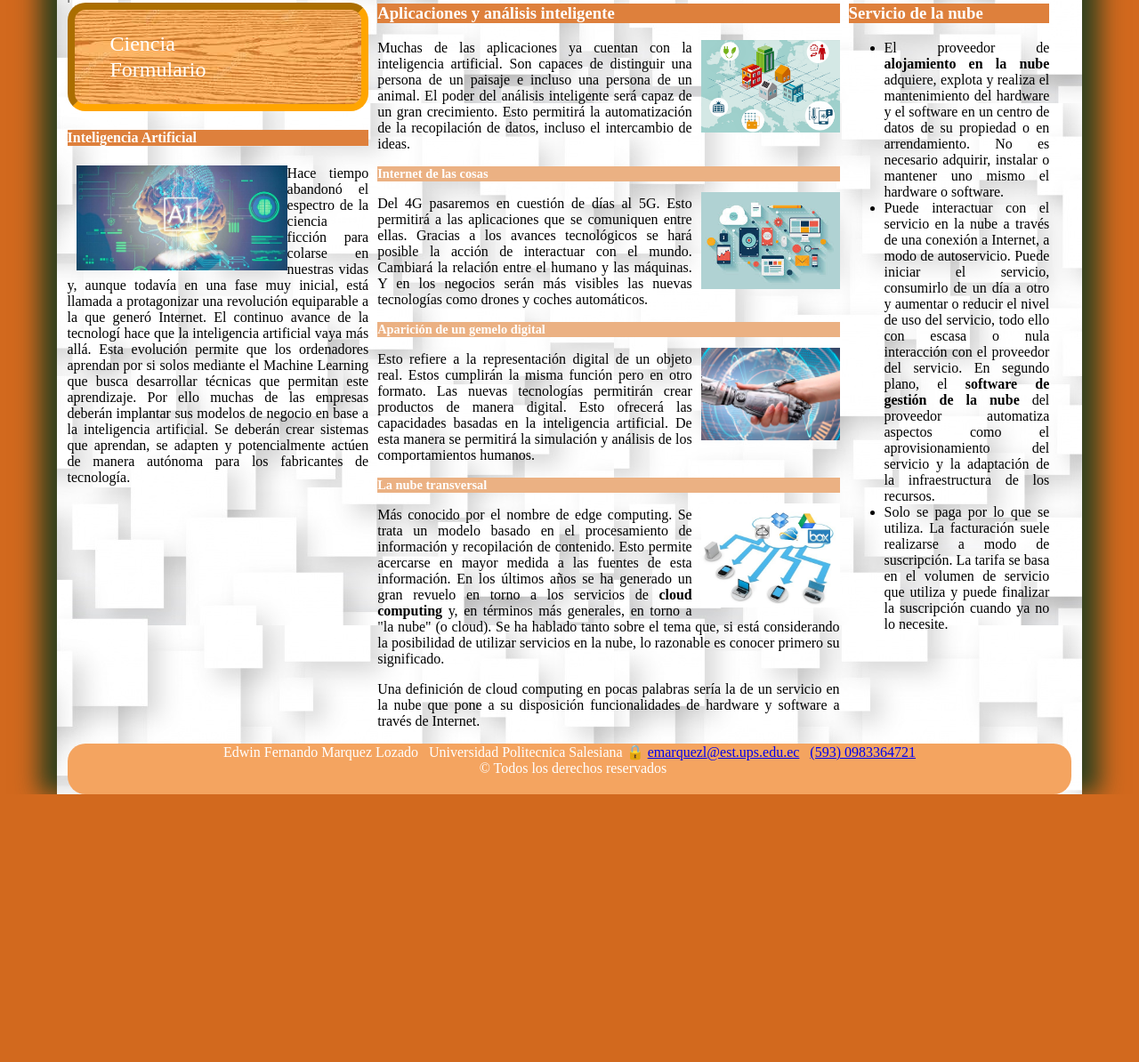
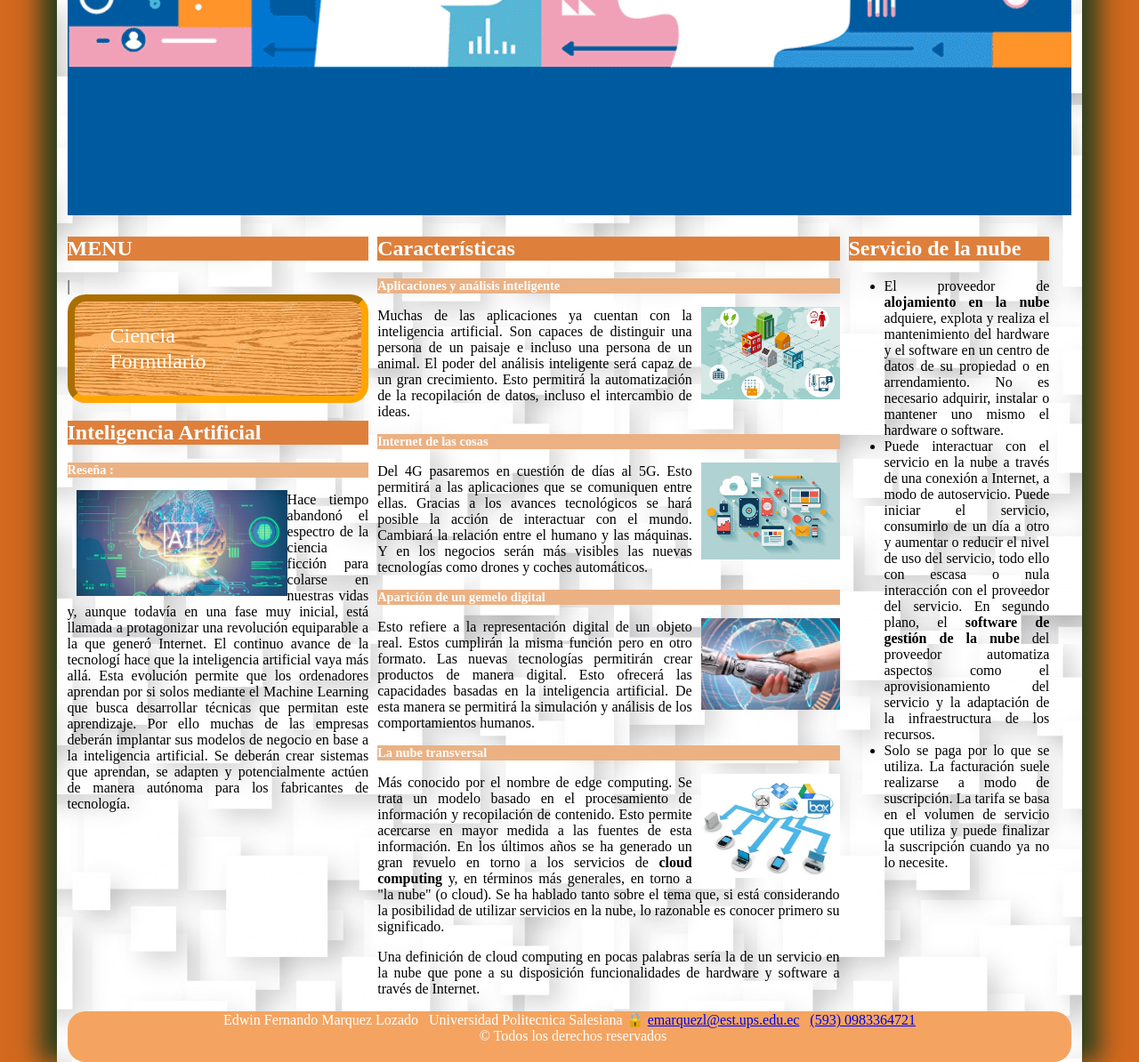
Before and after one commit to Edw1nM4rquez/Practica02---Mi-Sitio-Web-CSS-, a plain HTML site: page Index.html in a window 1280 px wide. Shown: the part 471-1665 px from the top of the page at 89% size. Before the commit the page ends 1364 px from the top, so only its background shows below. Drawn offline with Linux system fonts and the light colour scheme.

Commit message:
Agregamos el encabezado y pie de pagina en el documento ciencia.html

```diff
--- a/Index.html
+++ b/Index.html
@@ -1,5 +1,5 @@
-<doctype! html>
-<html lang="es">
+<!Doctype html>
+<html lang="es" xml:lang="es" xmlns="http://www.w3.org/1999/xhtml">
 <head>
 <!--
     Practica 2
@@ -22,13 +22,13 @@
 
     <header class="cab">
         <h1 id="tituloPri">
-            Tecnologias de ultima generacion
+            Tecnologias de ultima generaci&oacute;n
         </h1>
         <img id="logo" src="img/logo.gif" alt="">
     </header>
 
 	<section class="cabecera">
-
+        <h2>MENU</h2>
 		|	<nav id="menu">
 			 <ul>
 				    <li>
@@ -42,17 +42,16 @@
 
 
 		<section id="articulo1">
+		 <h2>Inteligencia Artificial</h2>
 		<article>
-                <header class="tituloSec">
-                    <h1>Inteligencia Artificial</h1>
-                </header>
-				<img class="AI" src="img/img5.jpg" alt=""/>
+				<h3>Rese&ntilde;a : </h3>
+            <img class="AI" src="img/img5.jpg" alt=""/>
 
                     <p>
 
                         Hace tiempo abandon&oacute; el espectro de la ciencia ficci&oacute;n para colarse en nuestras vidas y, aunque
                         todav&iacute;a en una fase muy inicial, est&aacute; llamada a protagonizar una revoluci&oacute;n equiparable a la que
-                        gener&oacute Internet.
+                        gener&oacute; Internet.
 
 
                         El continuo avance de la tecnolog&iacute; hace que la inteligencia artificial vaya m&aacute;s all&aacute;. Esta
@@ -71,13 +70,13 @@
     </section>
 
     <section class="contenido">
-
+        <h2>Caracter&iacute;sticas</h2>
         <div class="contenido1">
            <article>
 				<header class="tituloSec">
-                    <h1>
+                    <h3>
                         Aplicaciones y an&aacute;lisis inteligente
-                    </h1>
+                    </h3>
 				</header>
                     <img class="AAI" src="img/img3.jpg" alt=""/>
                     <p>
@@ -95,9 +94,9 @@
 
               <article>
 				 <header class="tituloSec">
-                    <h2>
+                    <h3>
                         Internet de las cosas
-                    </h2>
+                    </h3>
 				</header>
                     <img class="AAI" src="img/img2.jpg" alt=""/>
                     <p>
@@ -115,9 +114,9 @@
 
                <article>
                     <header class="tituloSec">
-                    <h2>
+                    <h3>
                         Aparici&oacute;n de un gemelo digital
-                    </h2>
+                    </h3>
 					</header>
 
                     <img class="AAI" src="img/img1.jpg" alt="" />
@@ -127,15 +126,15 @@
                         ofrecer&aacute; las capacidades basadas en la inteligencia artificial. De esta manera se permitir&aacute; la
                         simulaci&oacute;n y an&aacute;lisis de los comportamientos humanos.
                     </p>
-					 <h2>
+					 <h3>
                         La nube transversal
-                    </h2>
+                    </h3>
                     <img class="AAI" src="img/img4.jpg" alt=""/>
                     <p>
                         M&aacute;s conocido por el nombre de edge computing. Se trata un modelo basado en el procesamiento de
                         informaci&oacute;n y recopilaci&oacute;n de contenido. Esto permite acercarse en mayor medida a las fuentes de
                         esta informaci&oacute;n.
-                        En los &uacute;ltimos a&ntildeos se ha generado un gran revuelo en torno a los servicios de <strong> cloud computing </strong>
+                        En los &uacute;ltimos a&ntilde;os se ha generado un gran revuelo en torno a los servicios de <strong> cloud computing </strong>
                         y, en t&eacute;rminos m&aacute;s generales, en torno a "la nube" (o cloud). Se ha hablado tanto sobre el tema
                         que, si est&aacute; considerando la posibilidad de utilizar servicios en la nube, lo razonable es
                         conocer primero su significado.
@@ -154,7 +153,7 @@
         <aside class="conten1">
 
                 <article>
-                   <header><h1> Servicio de la nube </h1></header>
+                   <header><h2> Servicio de la nube </h2></header>
                     <ul>
                         <li>
                             El proveedor de <strong>alojamiento en la nube </strong> adquiere, explota y realiza el mantenimiento del
--- a/css/reglas.css
+++ b/css/reglas.css
@@ -102,17 +102,17 @@ text-decoration: none;
 
 
  nav > ul > li > a:hover, nav > ul > li > a:active {
-color: rgb(255, 64, 255);
+color: #000000;
 text-decoration: underline;
 }
 
 
 /*color a las etiquetas h1 y h2 */
-h1 {
+h2,h1 {
 color: white;
 background-color: rgb(222, 128, 60);
  }
-h2 {
+h3 {
 color: white;
  background-color: rgb(235, 177, 131);
 font-size: 0.9em;
--- a/docs/general/ciencia.html
+++ b/docs/general/ciencia.html
@@ -1,4 +1,4 @@
-<doctype! html>
+<!doctype html>
 <html>
 <head>
 <!--
@@ -9,8 +9,20 @@
 
     Filename: ciencia.html
    -->
-
+   <meta charset="utf-8" />
+<meta name="keywords" content="Ciberseguridad, Black, Hat, Defcon, Seguridad ,Informatica" />
+<title>Seguridad Informatica</title>
+<link href="css/pr_base.css" rel="stylesheet" />
+<link href="css/pr_layout.css" rel="stylesheet" />
 </head>
 <body>
+
+
+
+<footer>
+Edwin Fernando Marquez Lozado &nbsp; Universidad Politecnica Salesiana &#128274; <a href="mail:emarquezl@est.ups.edu.ec">emarquezl@est.ups.edu.ec</a>
+&nbsp; <a href="tel:+0983364721">(593) 0983364721</a>  &#128274; <br> &nbsp;
+&#169; Todos los derechos reservados
+</footer>
 </body>
 </html>
```
Also changed, not shown: 2 other files.
